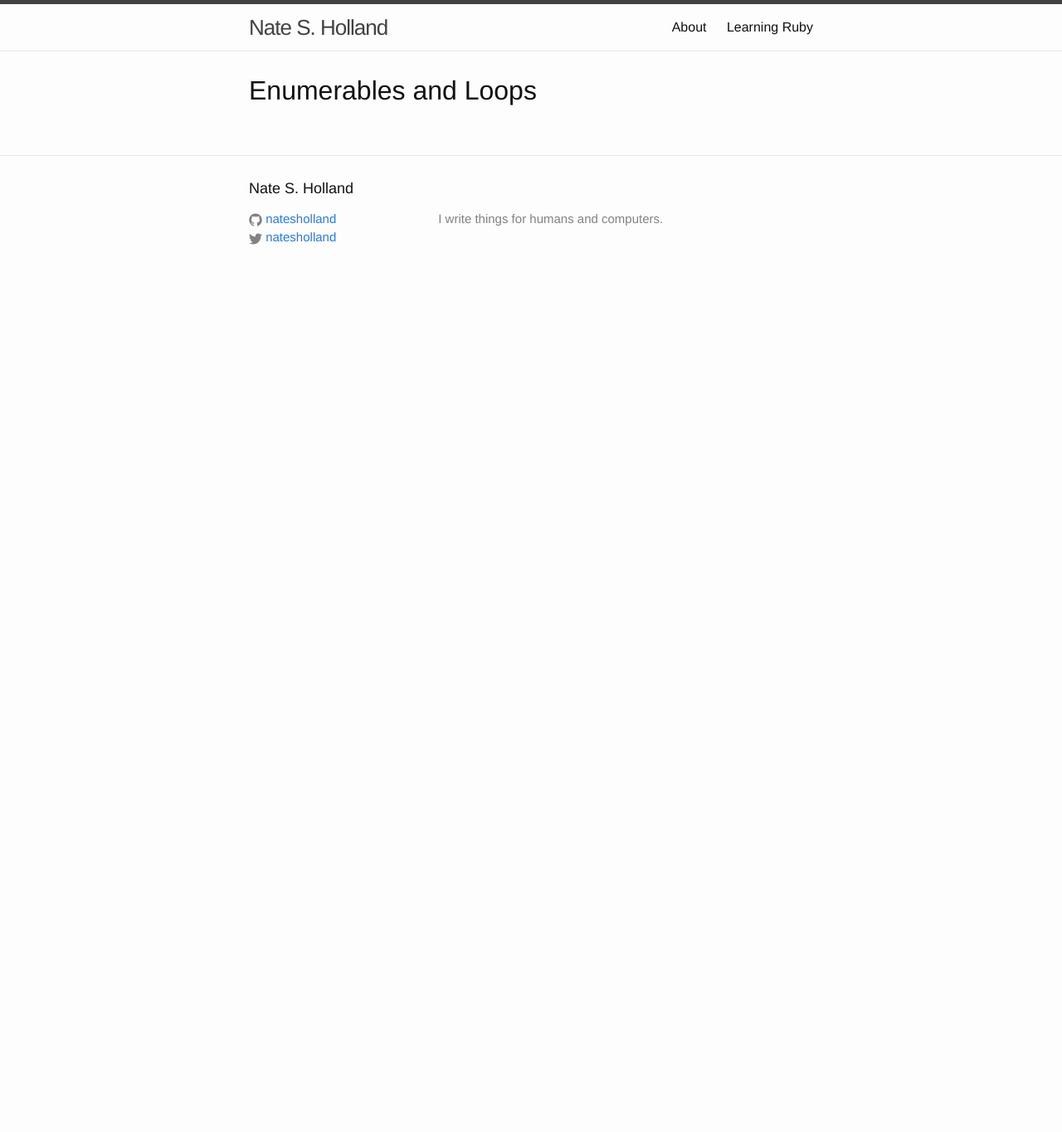
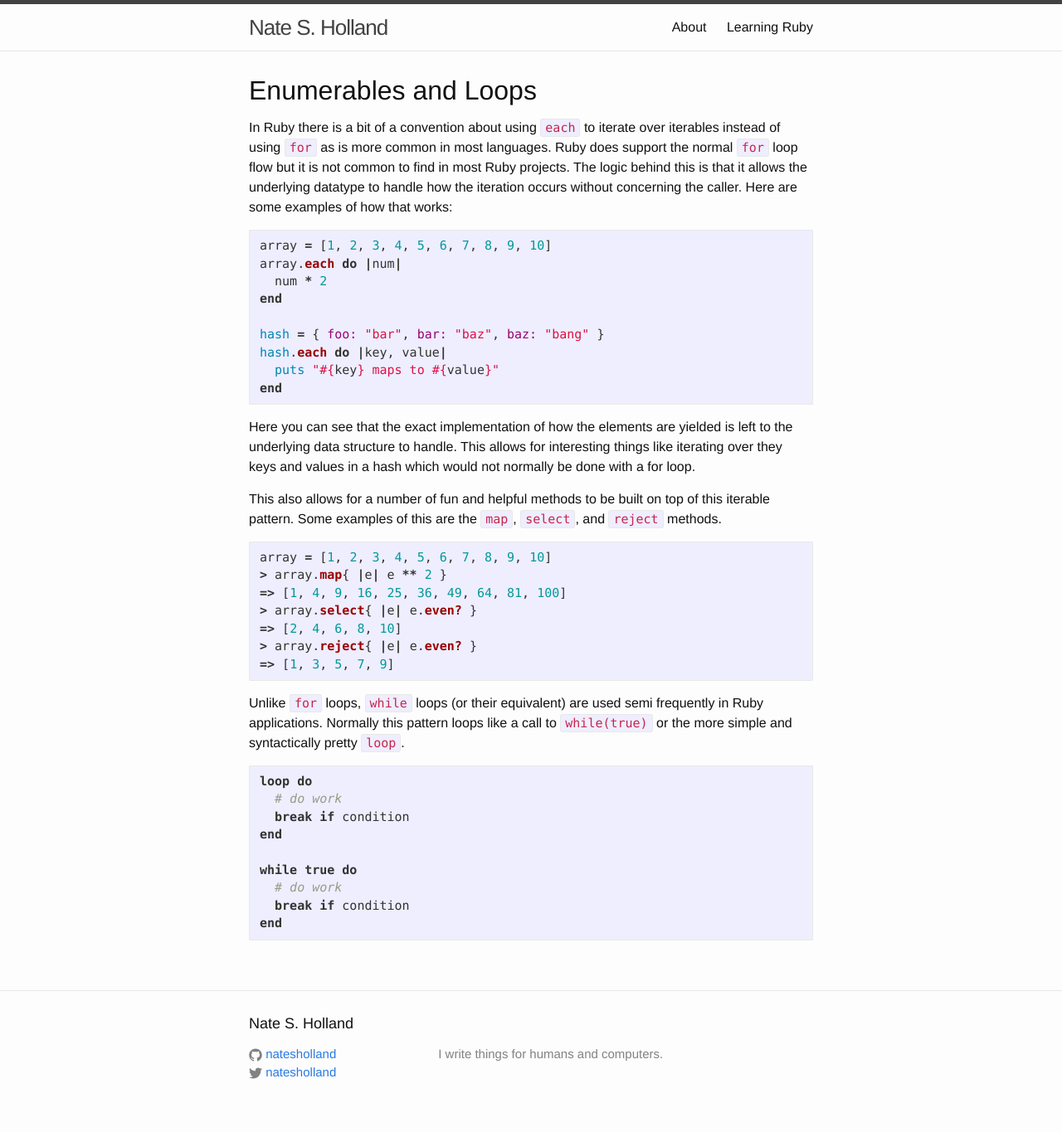
Before and after one commit to natesholland/natesholland.github.io, a Jekyll site: the page built from _pages/learning_ruby/loops.md, in a window 1280 px wide. Shown: the whole page at 83% size. Built offline with Jekyll 4.4.1, drawn with Linux system fonts in a browser that asks for light colours; our own code applies the rules of GitHub Pages for plain Markdown files; before the commit the page ends 900 px from its top, so only the background shows below that.

Commit message:
more loops and iterations

````diff
--- a/_pages/learning_ruby/loops.md
+++ b/_pages/learning_ruby/loops.md
@@ -6,3 +6,59 @@ permalink: "/learning_ruby/loops"
 ---
 
 ## Enumerables and Loops
+
+In Ruby there is a bit of a convention about using `each` to iterate over
+iterables instead of using `for` as is more common in most languages.
+Ruby does support the normal `for` loop flow but it is not common to find
+in most Ruby projects.
+The logic behind this is that it allows the underlying datatype to handle
+how the iteration occurs without concerning the caller.
+Here are some examples of how that works:
+
+```ruby
+array = [1, 2, 3, 4, 5, 6, 7, 8, 9, 10]
+array.each do |num|
+  num * 2
+end
+
+hash = { foo: "bar", bar: "baz", baz: "bang" }
+hash.each do |key, value|
+  puts "#{key} maps to #{value}"
+end
+```
+
+Here you can see that the exact implementation of how the elements are yielded
+is left to the underlying data structure to handle.
+This allows for interesting things like iterating over they keys and values in
+a hash which would not normally be done with a for loop.
+
+This also allows for a number of fun and helpful methods to be built on top
+of this iterable pattern.
+Some examples of this are the `map`, `select`, and `reject` methods.
+
+```ruby
+array = [1, 2, 3, 4, 5, 6, 7, 8, 9, 10]
+> array.map{ |e| e ** 2 }
+=> [1, 4, 9, 16, 25, 36, 49, 64, 81, 100]
+> array.select{ |e| e.even? }
+=> [2, 4, 6, 8, 10]
+> array.reject{ |e| e.even? }
+=> [1, 3, 5, 7, 9]
+```
+
+Unlike `for` loops, `while` loops (or their equivalent) are used semi frequently in
+Ruby applications.
+Normally this pattern loops like a call to `while(true)` or the more simple and
+syntactically pretty `loop`.
+
+```ruby
+loop do
+  # do work
+  break if condition
+end
+
+while true do
+  # do work
+  break if condition
+end
+```
````
